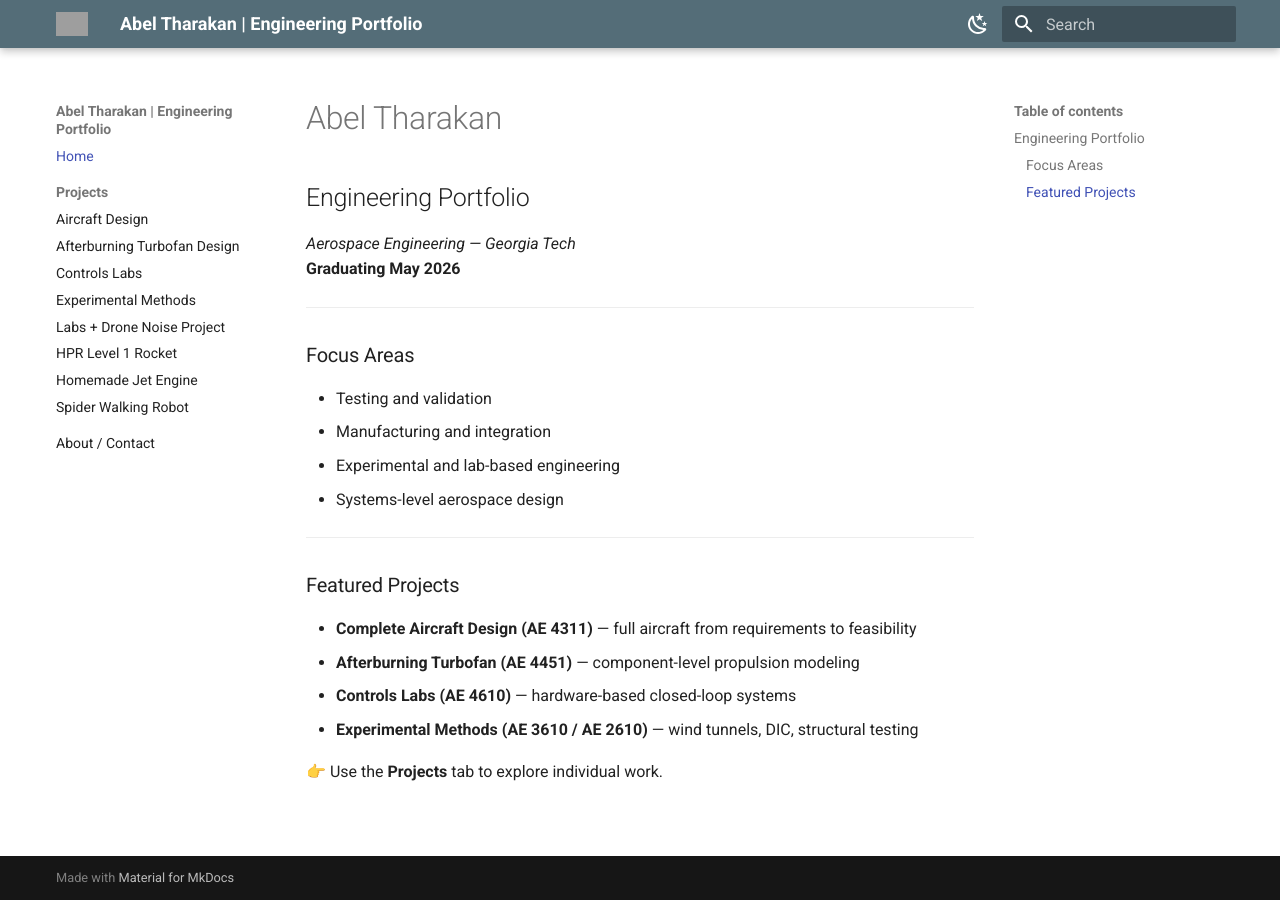
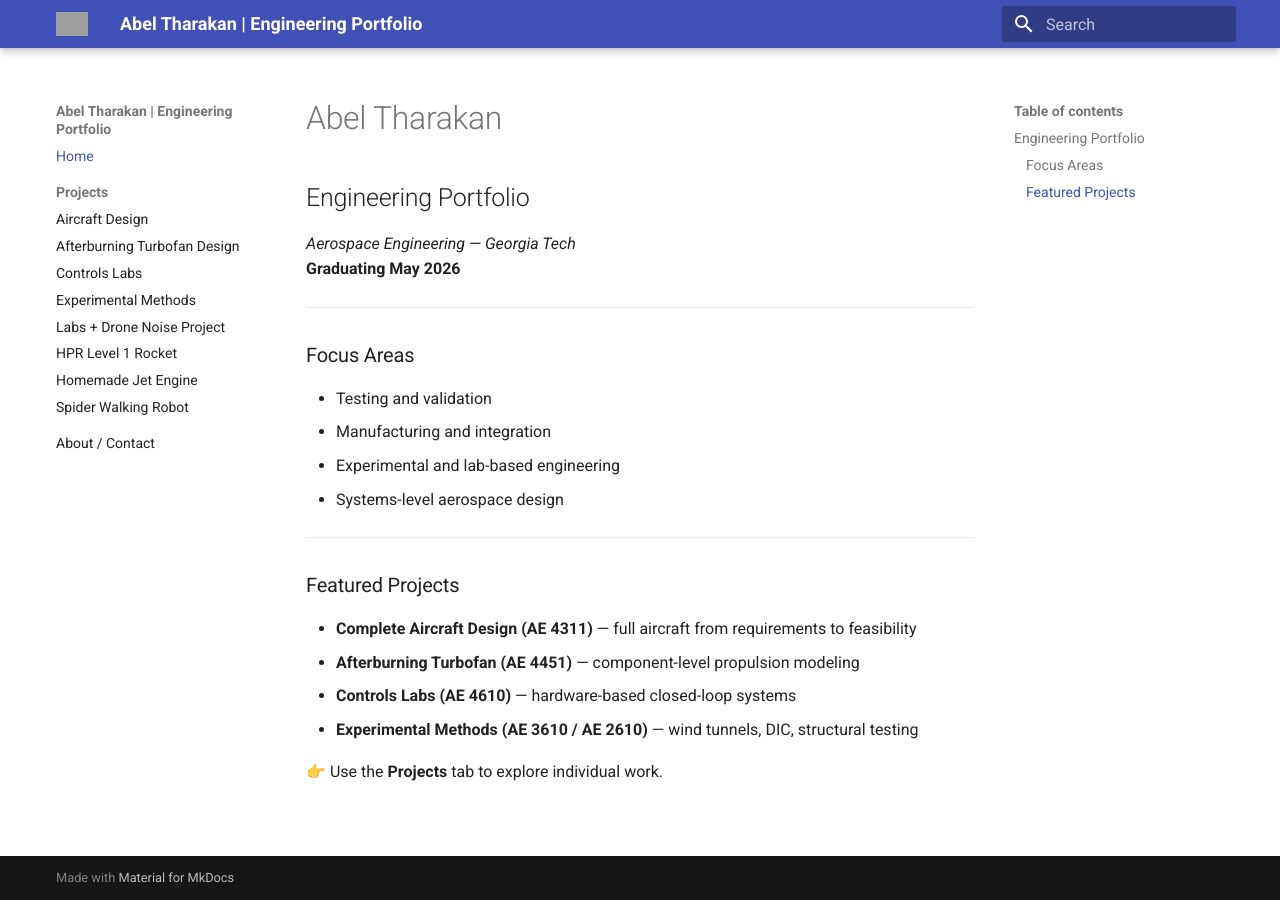
Before and after one commit to atharakan/portfolio, an MkDocs documentation site: the page built from docs/index.md, in a window 1280 px wide. Built offline with MkDocs 1.6.1 and Material for MkDocs 9.7.7, drawn with Linux system fonts in a browser that asks for light colours; grey boxes are pictures that could not be loaded.

Commit message:
Update mkdocs.yml

```diff
--- a/mkdocs.yml
+++ b/mkdocs.yml
@@ -10,22 +10,19 @@
     - navigation.top
     - toc.follow
     - content.code.copy
-  palette:
-    - scheme: default
-      primary: blue grey
-      accent: blue
-      toggle:
-        icon: material/weather-night
-        name: Switch to dark mode
-    - scheme: slate
-      primary: blue grey
-      accent: blue
-      toggle:
-        icon: material/weather-sunny
-        name: Switch to light mode
-
-
-
+palette:
+  - scheme: default
+    primary: indigo
+    accent: cyan
+    toggle:
+      icon: material/weather-night
+      name: Switch to dark mode
+  - scheme: slate
+    primary: indigo
+    accent: cyan
+    toggle:
+      icon: material/weather-sunny
+      name: Switch to light mode
 
 
 
```
